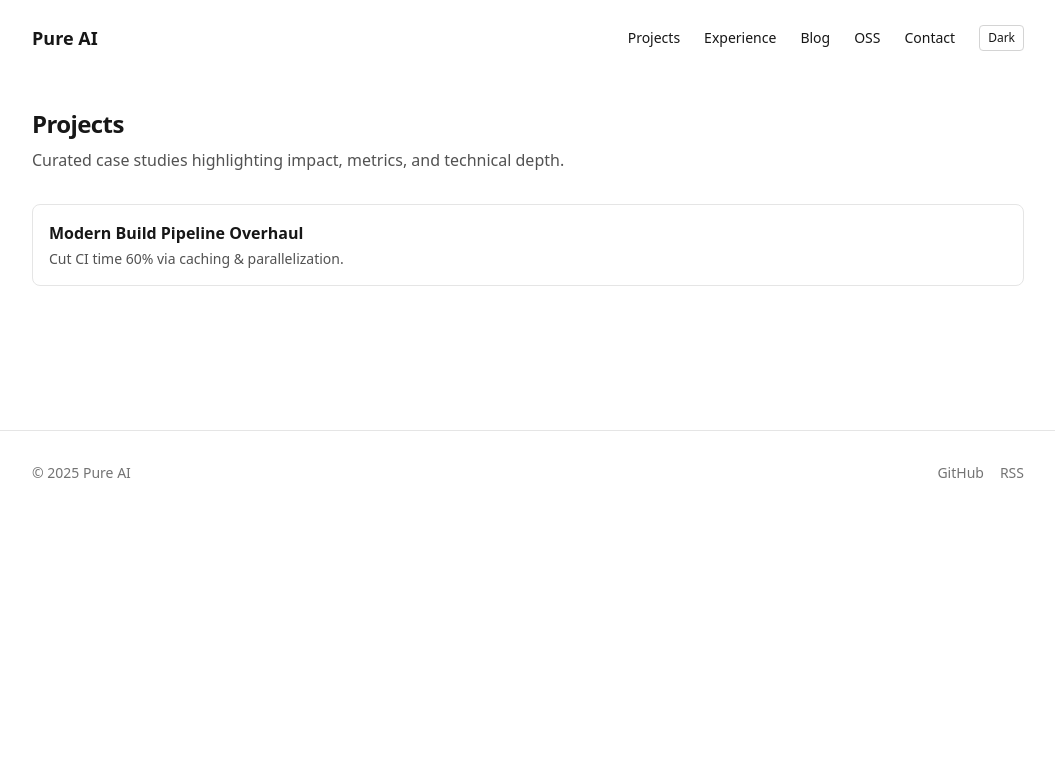
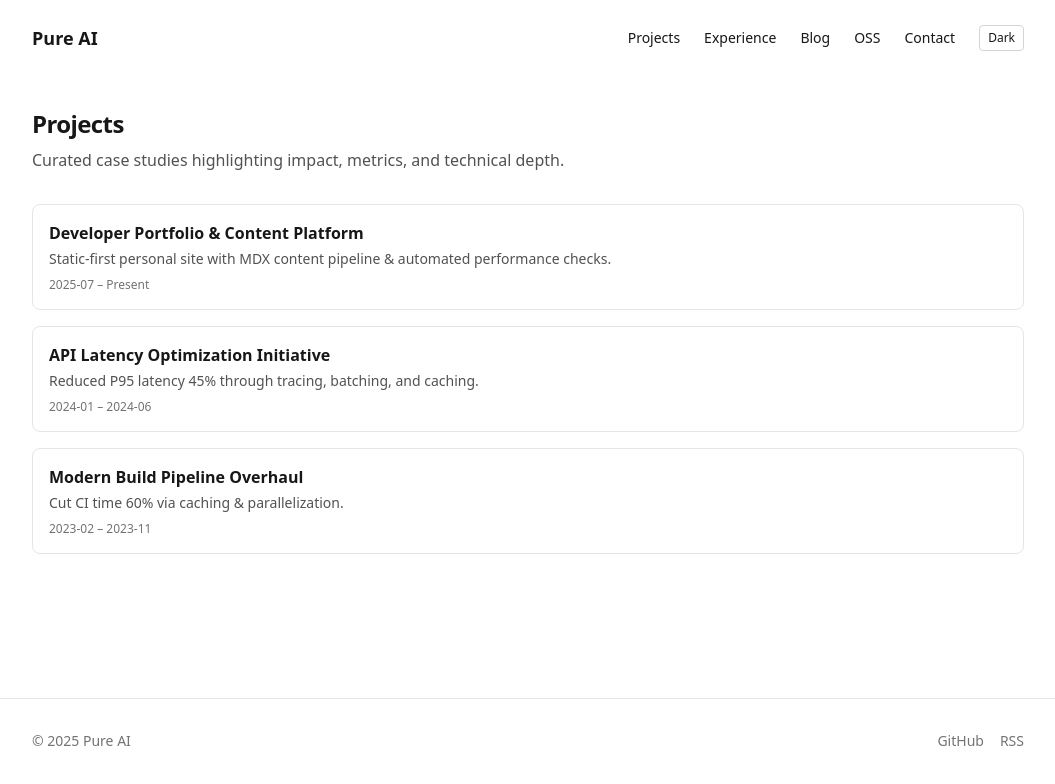
Before and after one commit to moirf/pure-ai, a Next.js app: page /projects in a window 1280 px wide. Shown: the top 784 px of the page, without its empty margins (112-1167 px from the left). Built offline with nearby package versions, Linux system fonts and the light colour scheme.

Commit message:
Filling up contents,

```diff
--- /dev/null
+++ b/content/projects/api-latency-optimization.mdx
@@ -0,0 +1,24 @@
+---
+slug: api-latency-optimization
+title: API Latency Optimization Initiative
+summary: Reduced P95 latency 45% through tracing, batching, and caching.
+role: Senior Engineer
+dateStart: 2024-01
+dateEnd: 2024-06
+tags: [performance, backend]
+stack: [Node, OpenTelemetry, Redis]
+highlights:
+  - Introduced distributed tracing coverage from 0% to 80%
+  - Cut P95: 420ms → 230ms
+  - Reduced external API calls 30% via request coalescing
+impactMetrics:
+  - { label: P95 Latency Improvement, value: -45% }
+  - { label: Error Rate, value: -20% }
+links:
+  repo: https://github.com/moirf
+---
+
+## Overview
+
+More detailed narrative coming soon.
+\n+## Outcomes (Placeholder)\n\n- P95 latency reduction sustained over 30 days.\n- Error budget burn reduced; fewer paging incidents.\n- Distributed tracing patterns adopted by 3 sibling services.
--- /dev/null
+++ b/content/projects/developer-portfolio-platform.mdx
@@ -0,0 +1,38 @@
+---
+slug: developer-portfolio-platform
+title: Developer Portfolio & Content Platform
+summary: Static-first personal site with MDX content pipeline & automated performance checks.
+role: Solo Engineer
+dateStart: 2025-07
+Tags: [nextjs, performance, platform]
+stack: [Next.js, TypeScript, Tailwind, GitHub Pages]
+highlights:
+  - App Router static export assembly for GitHub Pages
+  - Lightweight content model (MDX + gray-matter)
+  - CI artifact integrity checks (CSS presence, static assembly)
+impactMetrics:
+  - { label: Local Build Time, value: '<10s' }
+  - { label: Core JS First Load, value: '~87kB' }
+links:
+  repo: https://github.com/moirf/pure-ai
+---
+
+## Overview
+
+This platform powers the personal engineering site, focusing on fast static delivery, low coupling, and simple authoring.
+
+## Architecture
+
+- Next.js App Router with output export for fully static artifact.
+- MDX content loaded at build for deterministic deploys.
+- Minimal custom scripts assemble static assets for GitHub Pages.
+
+## Outcomes
+
+Fast iteration enabling rapid additions (galleries, projects) with minimal churn. Baseline for future performance instrumentation & automated budgets.
+
+## Next Steps
+
+- Add RSS feed generation.
+- Fetch live GitHub repo metadata for OSS section.
+- Pre-build image optimization pipeline.
--- a/content/projects/modern-build-pipeline.mdx
+++ b/content/projects/modern-build-pipeline.mdx
@@ -19,3 +19,4 @@ links:
 ## Overview
 
 Detailed narrative coming soon.
+\n+## Outcomes (Placeholder)\n\n- CI time reduction accelerated PR merge velocity.\n- Pipeline stability (flake rate ↓) improved developer confidence.\n- Reusable caching template standardized across teams.
--- /dev/null
+++ b/src/app/about/page.tsx
@@ -0,0 +1,26 @@
+import { siteConfig } from '../../config/site';
+import Link from 'next/link';
+
+export const metadata = { title: 'About' };
+
+export default function AboutPage() {
+  const { ownerName, headline, summary, contact } = siteConfig;
+  return (
+    <section className="py-8 space-y-6 max-w-3xl">
+      <h1 className="text-3xl font-bold tracking-tight">About</h1>
+      <p className="text-lg font-medium">{ownerName} — {headline}</p>
+      <p className="text-neutral-700 dark:text-neutral-300 leading-relaxed whitespace-pre-line">{summary}</p>
+      <div className="space-y-2 pt-4">
+        <h2 className="font-semibold">Links</h2>
+        <ul className="list-disc list-inside text-sm">
+          <li><a className="text-brand hover:underline" href={`mailto:${contact.email}`}>Email</a></li>
+          <li><a className="text-brand hover:underline" href={`https://github.com/${contact.github}`}>GitHub</a></li>
+          {contact.linkedin && <li><a className="text-brand hover:underline" href={contact.linkedin}>LinkedIn</a></li>}
+        </ul>
+      </div>
+      <div className="pt-6 text-sm">
+        <Link className="text-brand hover:underline" href="/projects/">View Projects →</Link>
+      </div>
+    </section>
+  );
+}
--- a/src/app/page.tsx
+++ b/src/app/page.tsx
@@ -1,12 +1,13 @@
 
 import Link from 'next/link';
+import { siteConfig } from '../config/site';
 
 export default function HomePage() {
   return (
     <section className="space-y-10 py-8">
       <div>
-        <h1 className="text-3xl md:text-4xl font-bold tracking-tight">Hi, I’m <span className="text-brand">Your Name</span>.</h1>
-        <p className="mt-4 max-w-2xl text-neutral-600 dark:text-neutral-300">I build performant, accessible web platforms and developer tooling. This site hosts selected projects, experience, and writing.</p>
+  <h1 className="text-3xl md:text-4xl font-bold tracking-tight">Hi, I’m <span className="text-brand">{siteConfig.ownerName}</span>.</h1>
+  <p className="mt-4 max-w-2xl text-neutral-600 dark:text-neutral-300">{siteConfig.summary}</p>
       </div>
       <div className="grid gap-6 md:grid-cols-3">
         <div className="p-4 rounded-lg border border-neutral-200 dark:border-neutral-800">
--- a/src/app/projects/page.tsx
+++ b/src/app/projects/page.tsx
@@ -1,12 +1,34 @@
+import fs from 'fs';
+import path from 'path';
+import matter from 'gray-matter';
 import Link from 'next/link';
 
 export const metadata = { title: 'Projects' };
 
+interface ProjectMeta { slug: string; title: string; summary?: string; dateStart?: string; dateEnd?: string; }
+
+function loadProjects(): ProjectMeta[] {
+  const dir = path.join(process.cwd(), 'content', 'projects');
+  if (!fs.existsSync(dir)) return [];
+  return fs.readdirSync(dir)
+    .filter(f => f.endsWith('.mdx'))
+    .map(filename => {
+      const slug = filename.replace(/\.mdx$/, '');
+      const src = fs.readFileSync(path.join(dir, filename), 'utf8');
+      const { data } = matter(src);
+      return {
+        slug,
+        title: data.title || slug,
+        summary: data.summary || data.highlights?.[0] || '',
+        dateStart: data.dateStart,
+        dateEnd: data.dateEnd
+      } as ProjectMeta;
+    })
+    .sort((a,b) => (b.dateStart||'').localeCompare(a.dateStart||''));
+}
+
 export default function ProjectsIndex() {
-  // Placeholder static content; will be replaced by dynamic MDX loading later.
-  const sample = [
-    { slug: 'modern-build-pipeline', title: 'Modern Build Pipeline Overhaul', summary: 'Cut CI time 60% via caching & parallelization.' }
-  ];
+  const projects = loadProjects();
   return (
     <section className="py-8 space-y-8">
       <header>
@@ -14,10 +36,13 @@ export default function ProjectsIndex() {
         <p className="mt-2 text-neutral-600 dark:text-neutral-400 max-w-2xl">Curated case studies highlighting impact, metrics, and technical depth.</p>
       </header>
       <ul className="space-y-4">
-        {sample.map(p => (
+        {projects.map(p => (
           <li key={p.slug} className="p-4 border border-neutral-200 dark:border-neutral-800 rounded-lg">
             <h2 className="font-semibold"><Link href={`/projects/${p.slug}/`}>{p.title}</Link></h2>
-            <p className="text-sm mt-1 text-neutral-600 dark:text-neutral-400">{p.summary}</p>
+            {p.summary && <p className="text-sm mt-1 text-neutral-600 dark:text-neutral-400">{p.summary}</p>}
+            {(p.dateStart || p.dateEnd) && (
+              <p className="text-xs mt-2 text-neutral-500">{p.dateStart} – {p.dateEnd || 'Present'}</p>
+            )}
           </li>
         ))}
       </ul>
```
Also changed, not shown: src/config/site.ts (+19 -8 lines).
